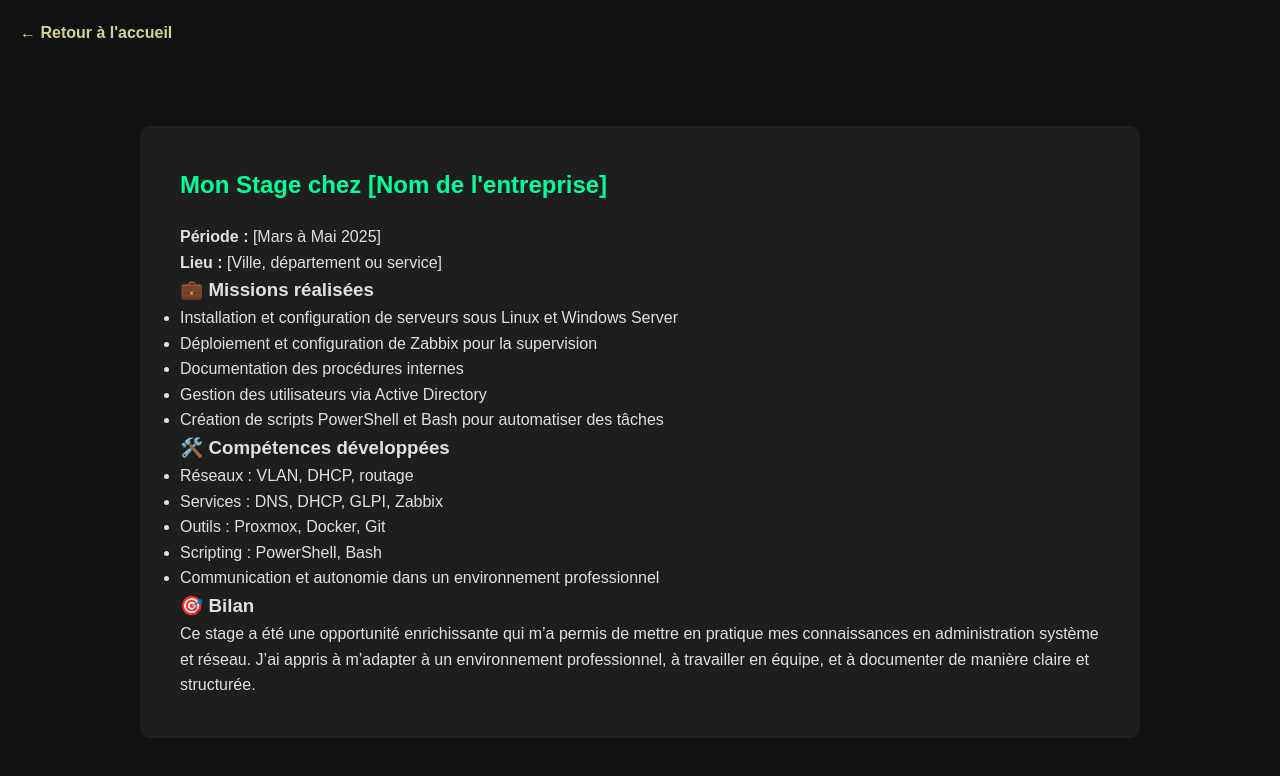
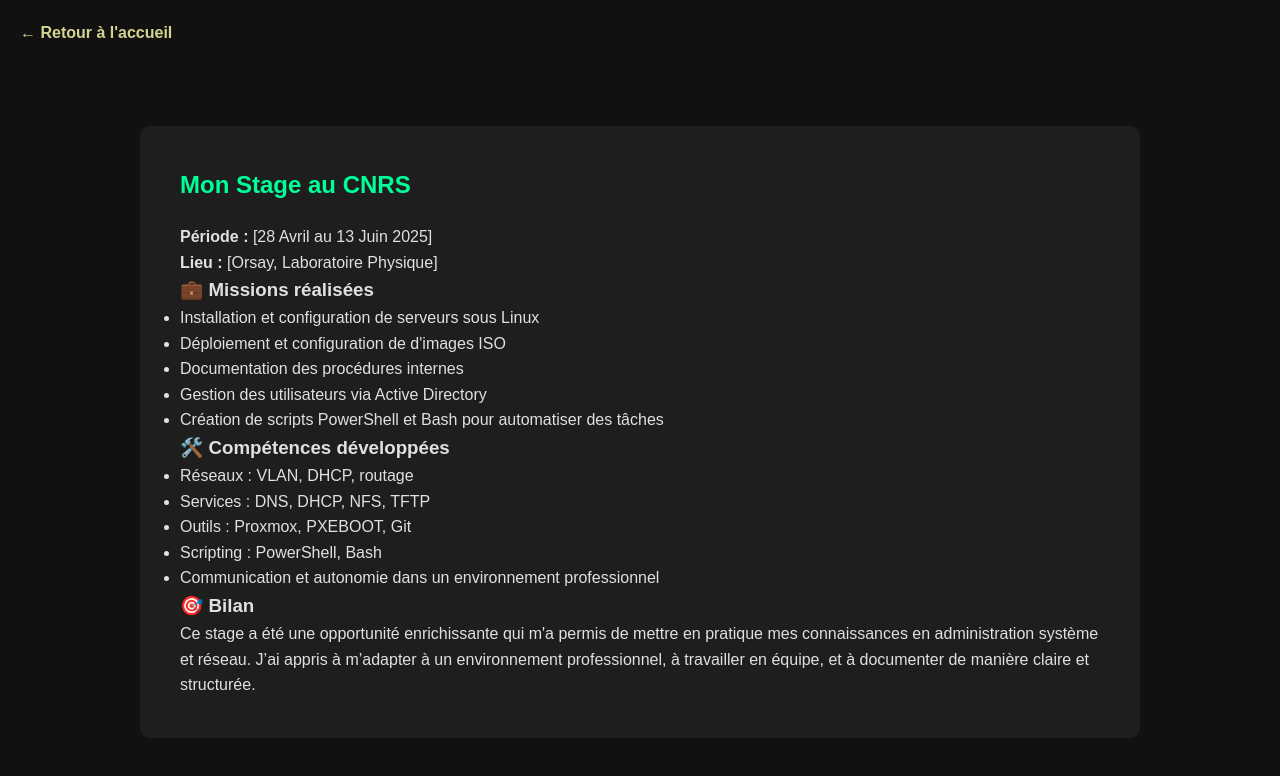
Before and after one commit to Clem-infor/Portfolio, a plain HTML site: page stage.html in a window 1280 px wide. Drawn offline with Linux system fonts and the light colour scheme.

Commit message:
Mise à jour de la page stage 20/05

```diff
--- a/stage.html
+++ b/stage.html
@@ -12,14 +12,14 @@
   </nav>
 
   <section class="section fade-in">
-    <h2>Mon Stage chez [Nom de l'entreprise]</h2>
-    <p><strong>Période :</strong> [Mars à Mai 2025]</p>
-    <p><strong>Lieu :</strong> [Ville, département ou service]</p>
+    <h2>Mon Stage au CNRS</h2>
+    <p><strong>Période :</strong> [28 Avril au 13 Juin 2025]</p>
+    <p><strong>Lieu :</strong> [Orsay, Laboratoire Physique]</p>
 
     <h3>💼 Missions réalisées</h3>
     <ul>
-      <li>Installation et configuration de serveurs sous Linux et Windows Server</li>
-      <li>Déploiement et configuration de Zabbix pour la supervision</li>
+      <li>Installation et configuration de serveurs sous Linux</li>
+      <li>Déploiement et configuration de d'images ISO</li>
       <li>Documentation des procédures internes</li>
       <li>Gestion des utilisateurs via Active Directory</li>
       <li>Création de scripts PowerShell et Bash pour automatiser des tâches</li>
@@ -28,15 +28,15 @@
     <h3>🛠️ Compétences développées</h3>
     <ul>
       <li>Réseaux : VLAN, DHCP, routage</li>
-      <li>Services : DNS, DHCP, GLPI, Zabbix</li>
-      <li>Outils : Proxmox, Docker, Git</li>
+      <li>Services : DNS, DHCP, NFS, TFTP</li>
+      <li>Outils : Proxmox, PXEBOOT, Git</li>
       <li>Scripting : PowerShell, Bash</li>
       <li>Communication et autonomie dans un environnement professionnel</li>
     </ul>
 
     <h3>🎯 Bilan</h3>
     <p>
-      Ce stage a été une opportunité enrichissante qui m’a permis de mettre en pratique mes connaissances en administration système et réseau. J’ai appris à m’adapter à un environnement professionnel, à travailler en équipe, et à documenter de manière claire et structurée.
+      Ce stage a été une opportunité enrichissante qui m'a permis de mettre en pratique mes connaissances en administration système et réseau. J’ai appris à m’adapter à un environnement professionnel, à travailler en équipe, et à documenter de manière claire et structurée.
     </p>
   </section>
 
```
